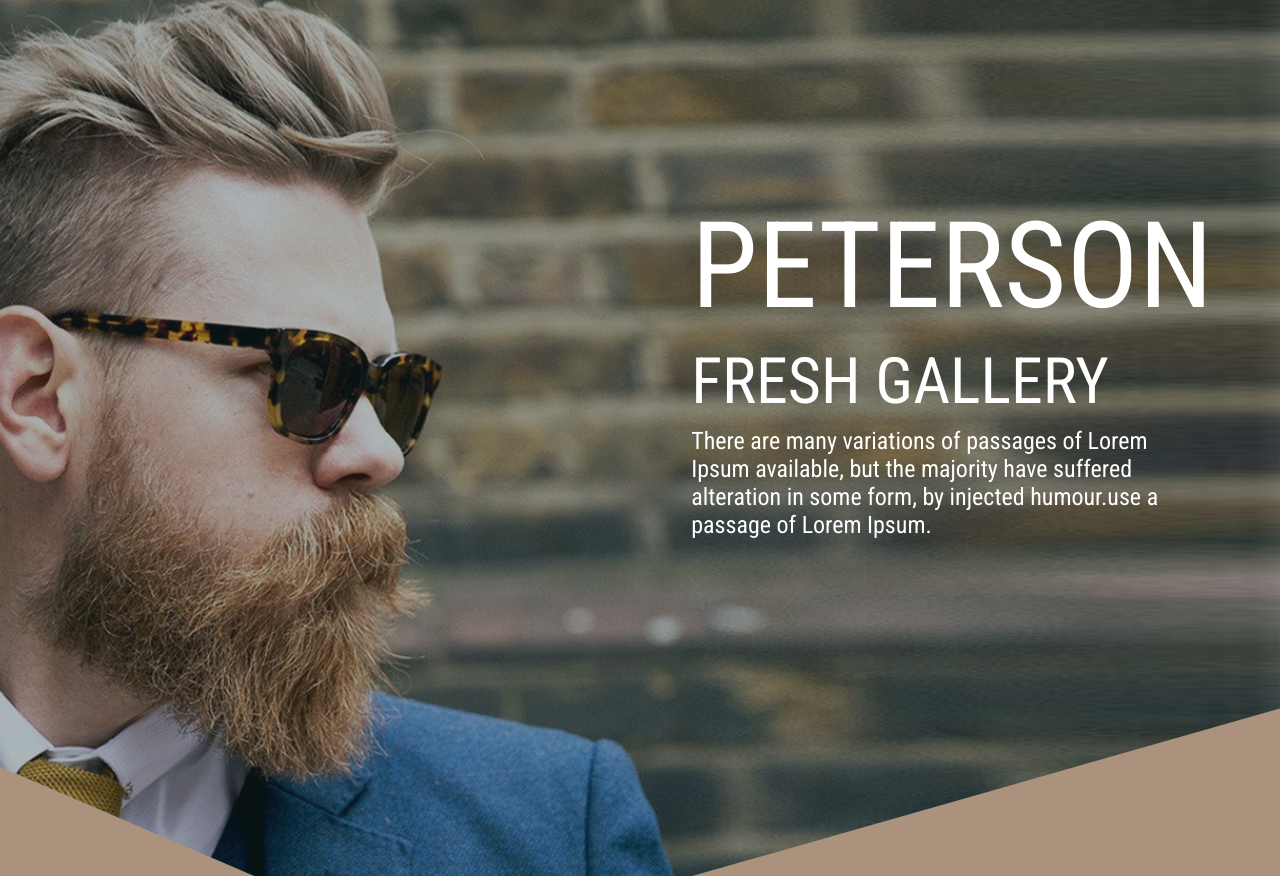
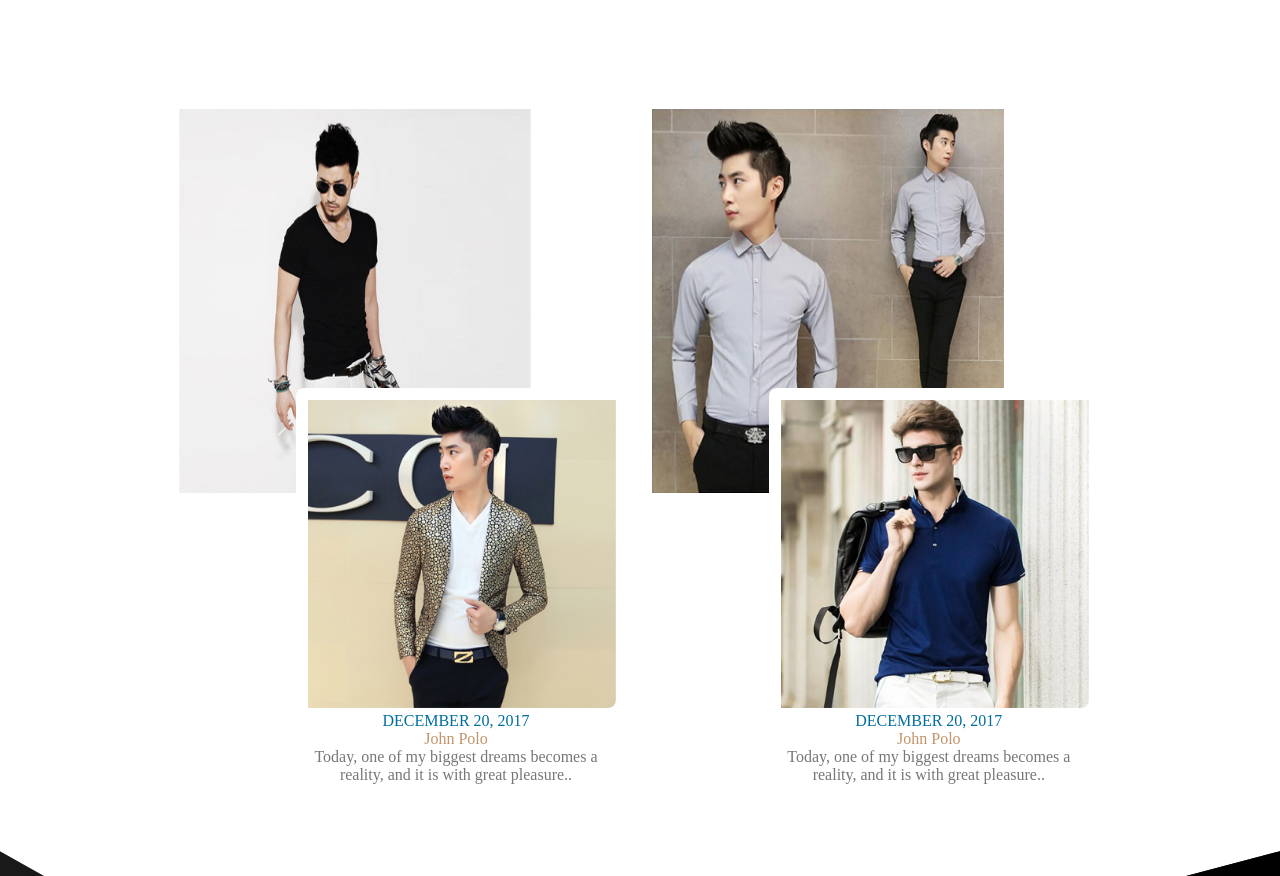
Before and after one commit to Ali-Khamis/fashion, a plain HTML site: page index.html in a window 1280 px wide. Shown: the part 1264-2140 px from the top of the page. Drawn offline with Linux system fonts and the light colour scheme.

Commit message:
changed some images styles

```diff
--- a/index.html
+++ b/index.html
@@ -12,6 +12,21 @@
     />
   </head>
   <body>
+    <section class="headerSection">
+      <div class="headerSection__imageBackground">
+        <div class="container">
+          <div class="headerSection__textContainer">
+            <h1 class="headerSection__h1">peterson</h1>
+            <h2 class="headerSection__h2">fresh gallery</h2>
+            <p class="headerSection__para">
+              There are many variations of passages of Lorem Ipsum available,
+              but the majority have suffered alteration in some form, by
+              injected humour.use a passage of Lorem Ipsum.
+            </p>
+          </div>
+        </div>
+      </div>
+    </section>
     <section class="lateststyleSection">
       <div class="container">
         <h2 class="lateststyleSection__h2">Latest Style</h2>
@@ -69,21 +84,6 @@
                 with great pleasure..
               </p>
             </div>
-          </div>
-        </div>
-      </div>
-    </section>
-    <section class="headerSection">
-      <div class="headerSection__imageBackground">
-        <div class="container">
-          <div class="headerSection__textContainer">
-            <h1 class="headerSection__h1">peterson</h1>
-            <h2 class="headerSection__h2">fresh gallery</h2>
-            <p class="headerSection__para">
-              There are many variations of passages of Lorem Ipsum available,
-              but the majority have suffered alteration in some form, by
-              injected humour.use a passage of Lorem Ipsum.
-            </p>
           </div>
         </div>
       </div>
--- a/style.css
+++ b/style.css
@@ -16,102 +16,7 @@ html {
   width: 80%;
   margin: 0 auto;
 }
-.lateststyleSection {
-  background: white;
-  text-align: center;
-  padding: 3.5rem 0;
-}
-.lateststyleSection__h2 {
-  color: rgb(0, 109, 158);
-  font-size: 3rem;
-  font-weight: 500;
-  padding-bottom: 2rem;
-}
-.lateststyleSection__mainP {
-  color: rgb(194, 148, 105);
-  padding-bottom: 4rem;
-}
-.lateststyleSection__images {
-  width: 100%;
-}
-.lateststyleSection__grid__left {
-  margin-bottom: 2rem;
-}
-.lateststyleSection__grid__bluePara {
-  color: rgb(0, 109, 158);
-}
-.lateststyleSection__grid__orangePara {
-  color: rgb(194, 148, 105);
-}
-.lateststyleSection__grid__greyPara {
-  color: rgb(119, 119, 119);
-}
-@media (min-width: 768px) {
-  .lateststyleSection {
-    padding: 4.375rem 0;
-  }
-  .lateststyleSection__h2 {
-    font-size: 3.75rem;
-    padding-bottom: 3rem;
-  }
-  .lateststyleSection__mainP {
-    font-size: 18px;
-    padding-bottom: 6.875rem;
-  }
-  .lateststyleSection__grid {
-    display: grid;
-    grid-template-columns: 1fr 1fr;
-    column-gap: 1.5rem;
-    width: 90%;
-    margin: 0 auto;
-  }
 
-  .lateststyleSection__grid__left {
-    display: flex;
-    flex-direction: column;
-  }
-  .lateststyleSection__grid__right {
-    display: flex;
-    flex-direction: column;
-  }
-  .lateststyleSection__cuttedImage {
-    height: 28rem;
-    width: 21.5rem;
-  }
-  .lateststyleSection__movedImage {
-    height: 24rem;
-    width: 20rem;
-    margin-top: -6.8rem;
-  }
-  .lateststyleSection__imagesContainer__bottom::after {
-    position: absolute;
-    background: white;
-    content: "";
-    width: 9rem;
-    height: 1rem;
-    top: -7.8rem;
-    left: 0rem;
-    border-radius: 1rem;
-  }
-  .lateststyleSection__imagesContainer__bottom::before {
-    position: absolute;
-    background: white;
-    content: "";
-    width: 1rem;
-    height: 9rem;
-    top: -7.8rem;
-    left: -0.3rem;
-    border-radius: 1rem;
-  }
-  .lateststyleSection__imagesContainer__top {
-    margin-right: auto;
-  }
-  .lateststyleSection__imagesContainer__bottom {
-    position: relative;
-    margin-left: auto;
-    width: 21.5rem;
-  }
-}
 .headerSection {
   background: rgb(170, 146, 124);
   color: white;
@@ -166,6 +71,88 @@ html {
   }
   .headerSection__para {
     font-size: 1.5rem;
+  }
+}
+.lateststyleSection {
+  background: white;
+  text-align: center;
+  padding: 3.5rem 0;
+}
+.lateststyleSection__h2 {
+  color: rgb(0, 109, 158);
+  font-size: 3rem;
+  font-weight: 500;
+  padding-bottom: 2rem;
+}
+.lateststyleSection__mainP {
+  color: rgb(194, 148, 105);
+  font-family: "Roboto Condensed", sans-serif;
+  padding-bottom: 4rem;
+  padding: 0 21rem 4rem 21rem;
+}
+.lateststyleSection__images {
+  width: 100%;
+}
+.lateststyleSection__grid__left {
+  margin-bottom: 2rem;
+}
+.lateststyleSection__grid__bluePara {
+  color: rgb(0, 109, 158);
+}
+.lateststyleSection__grid__orangePara {
+  color: rgb(194, 148, 105);
+}
+.lateststyleSection__grid__greyPara {
+  color: rgb(119, 119, 119);
+  padding: 0 0.75rem;
+}
+@media (min-width: 768px) {
+  .lateststyleSection {
+    padding: 4.375rem 0;
+  }
+  .lateststyleSection__h2 {
+    font-size: 3.75rem;
+    padding-bottom: 3rem;
+  }
+  .lateststyleSection__mainP {
+    font-size: 18px;
+    padding-bottom: 6.875rem;
+  }
+  .lateststyleSection__grid {
+    display: grid;
+    grid-template-columns: 1fr 1fr;
+    column-gap: 1.5rem;
+    width: 90%;
+    margin: 0 auto;
+  }
+
+  .lateststyleSection__grid__left {
+    display: flex;
+    flex-direction: column;
+  }
+  .lateststyleSection__grid__right {
+    display: flex;
+    flex-direction: column;
+  }
+  .lateststyleSection__cuttedImage {
+    height: 24rem;
+    width: 22rem;
+  }
+  .lateststyleSection__movedImage {
+    height: 20rem;
+    width: 20rem;
+    margin-top: -6.8rem;
+    border-left: 0.75rem solid white;
+    border-top: 0.75rem solid white;
+    border-radius: 0.5rem;
+  }
+  .lateststyleSection__imagesContainer__top {
+    margin-right: auto;
+  }
+  .lateststyleSection__imagesContainer__bottom {
+    position: relative;
+    margin-left: auto;
+    width: 21.5rem;
   }
 }
 footer {
```
